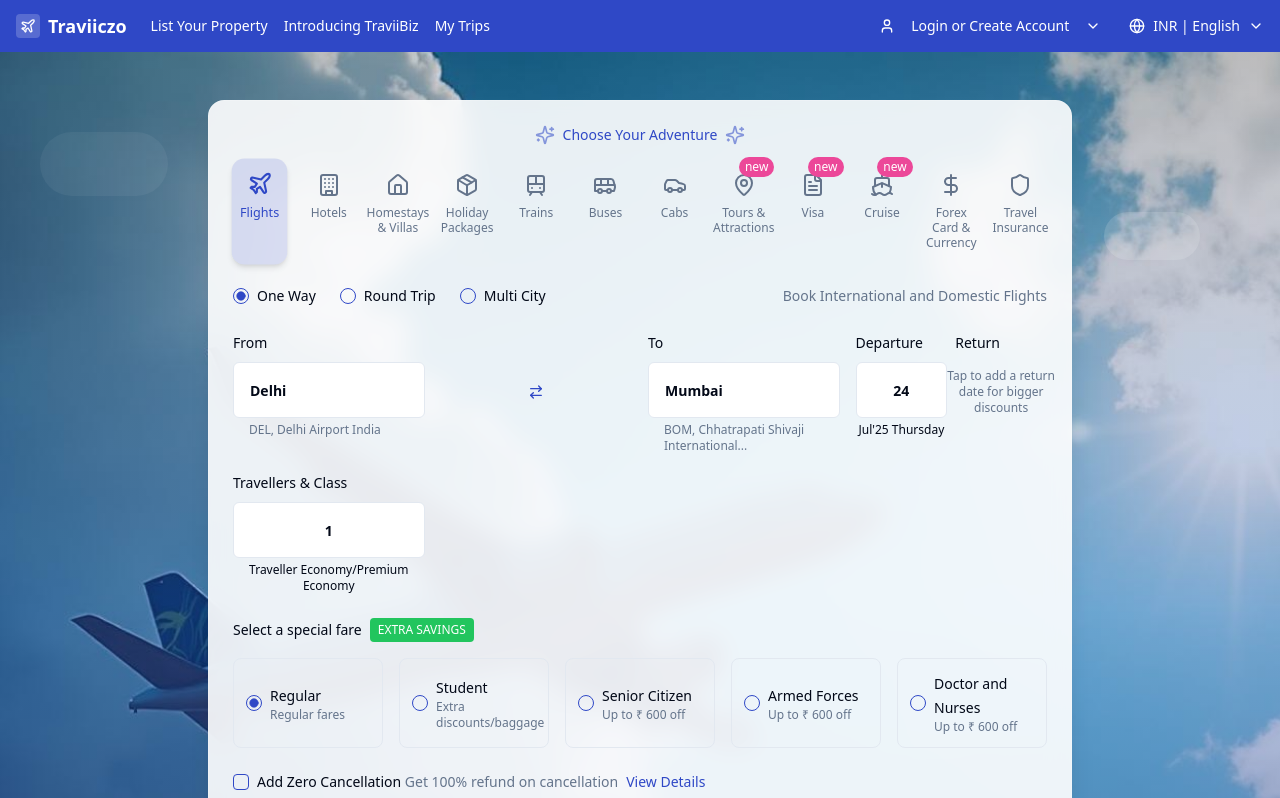
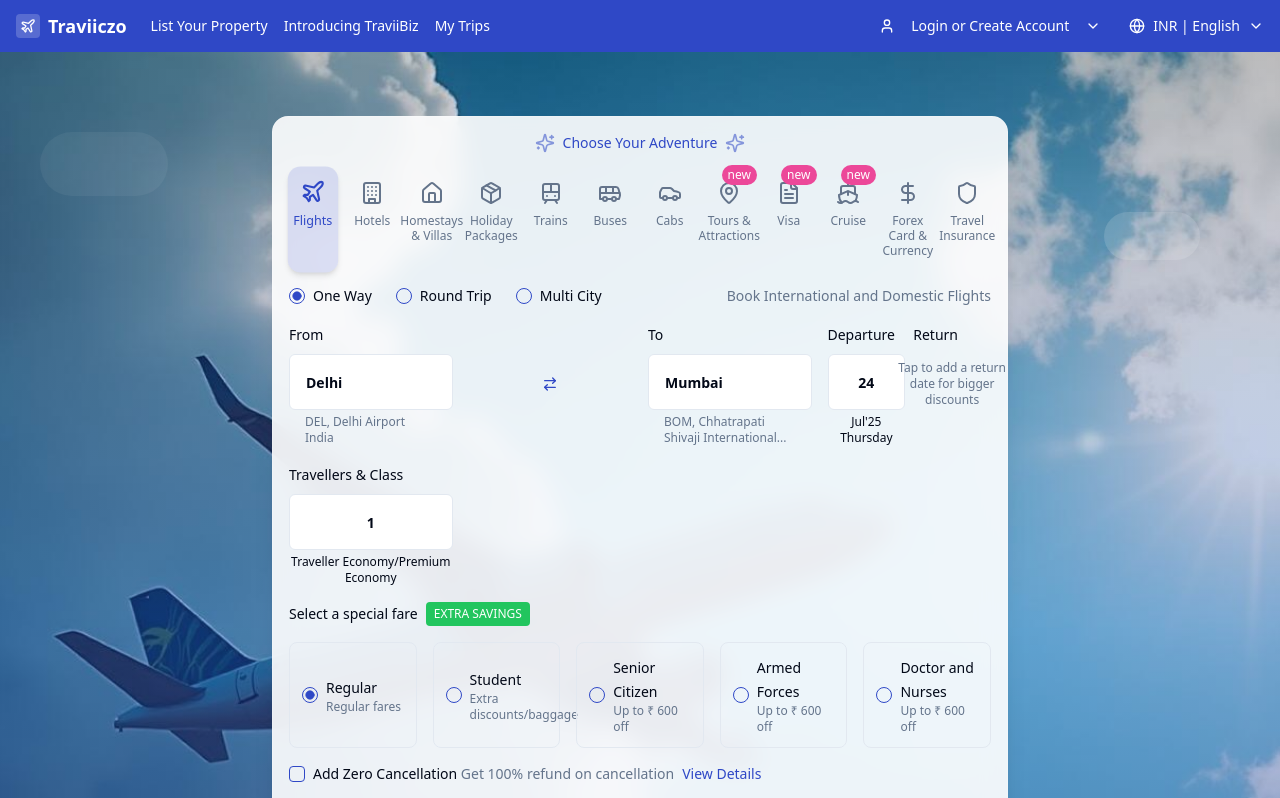
Before and after one commit to mdhawan906-dot/traviiiczo-explore-launch, a React (Vite) app: page / in a window 1280 px wide. Shown: the top 798 px of the page. Built offline with nearby package versions, Linux system fonts and the light colour scheme.

Commit message:
Refactor: Adjust main search panel
Readjust the front panel to be smaller, specifically shortening its length, to improve background visibility.

```diff
--- a/src/components/MainSearchInterface.tsx
+++ b/src/components/MainSearchInterface.tsx
@@ -57,12 +57,12 @@ const MainSearchInterface = () => {
         <div className="absolute bottom-40 left-1/4 w-40 h-20 bg-white/8 rounded-full animate-pulse delay-2000"></div>
       </div>
 
-      <div className="relative z-10 pt-12 pb-20">
-        <div className="max-w-4xl mx-auto px-4">
+      <div className="relative z-10 pt-16 pb-24">
+        <div className="max-w-3xl mx-auto px-4">
           {/* Main Search Card */}
           <Card className="bg-background/90 backdrop-blur-md shadow-xl rounded-2xl overflow-hidden border border-white/20 animate-fade-in">
             {/* Service Icons */}
-            <div className="p-6 pb-0">
+            <div className="p-4 pb-0">
               <div className="flex items-center justify-center mb-4">
                 <div className="flex items-center gap-2 text-primary">
                   <Sparkles className="h-5 w-5 animate-pulse" />
@@ -70,7 +70,7 @@ const MainSearchInterface = () => {
                   <Sparkles className="h-5 w-5 animate-pulse" />
                 </div>
               </div>
-              <div className="grid grid-cols-4 md:grid-cols-6 lg:grid-cols-12 gap-4 mb-6">
+              <div className="grid grid-cols-4 md:grid-cols-6 lg:grid-cols-12 gap-3 mb-4">
                 {serviceIcons.map((service) => (
                   service.path ? (
                     <Link
@@ -110,9 +110,9 @@ const MainSearchInterface = () => {
             </div>
 
             {/* Flight Search Form */}
-            <CardContent className="p-6 pt-0">
+            <CardContent className="p-4 pt-0">
               {activeTab === 'flights' && (
-                <div className="space-y-6">
+                <div className="space-y-4">
                   {/* Trip Type Selection */}
                   <div className="flex items-center justify-between">
                     <RadioGroup value={tripType} onValueChange={setTripType} className="flex gap-6">
```
